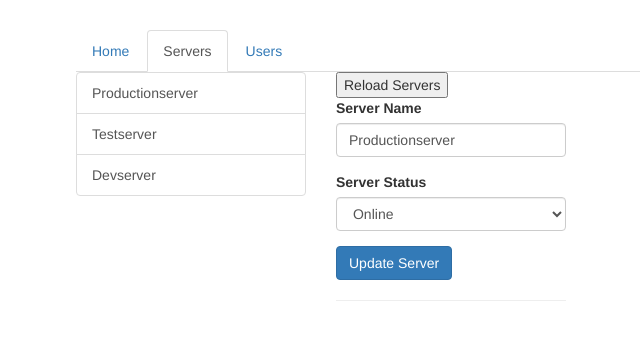
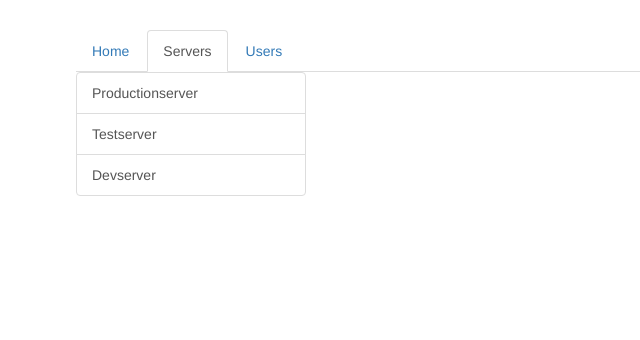
Before and after one commit to BrentGrammer/Angular-routing, an Angular app: page /servers in a window 1280 px wide. Shown: the top 340 px of the page, without its empty margins (189-829 px from the left). Built offline with nearby package versions, Linux system fonts and the light colour scheme.

Commit message:
add children routes to servers and users component routes

```diff
--- a/src/app/servers/servers.component.html
+++ b/src/app/servers/servers.component.html
@@ -13,9 +13,6 @@
     </div>
   </div>
   <div class="col-xs-12 col-sm-4">
-    <button (click)="onReload()">Reload Servers</button>
-    <app-edit-server></app-edit-server>
-    <hr />
-    <!-- <app-server></app-server> -->
+    <router-outlet></router-outlet>
   </div>
 </div>
--- a/src/app/users/users.component.html
+++ b/src/app/users/users.component.html
@@ -10,7 +10,5 @@
       </a>
     </div>
   </div>
-  <div class="col-xs-12 col-sm-4">
-    <app-user></app-user>
-  </div>
+  <div class="col-xs-12 col-sm-4"><router-outlet></router-outlet>></div>
 </div>
```
Also changed, not shown: src/app/app.module.ts (+13 -5 lines).
